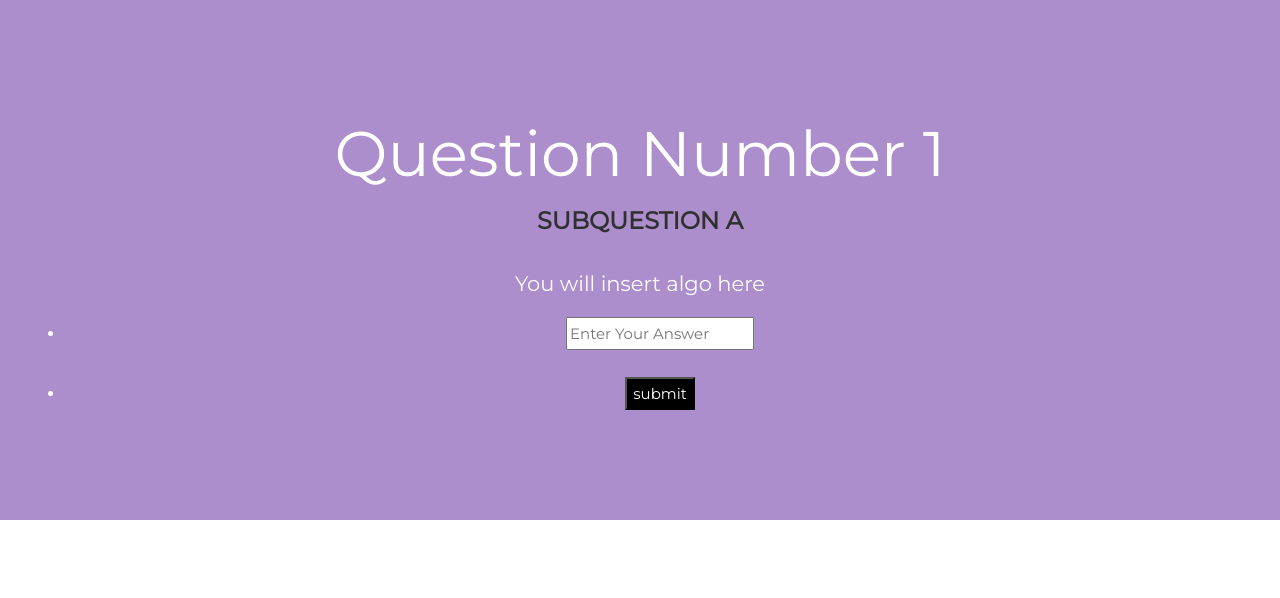
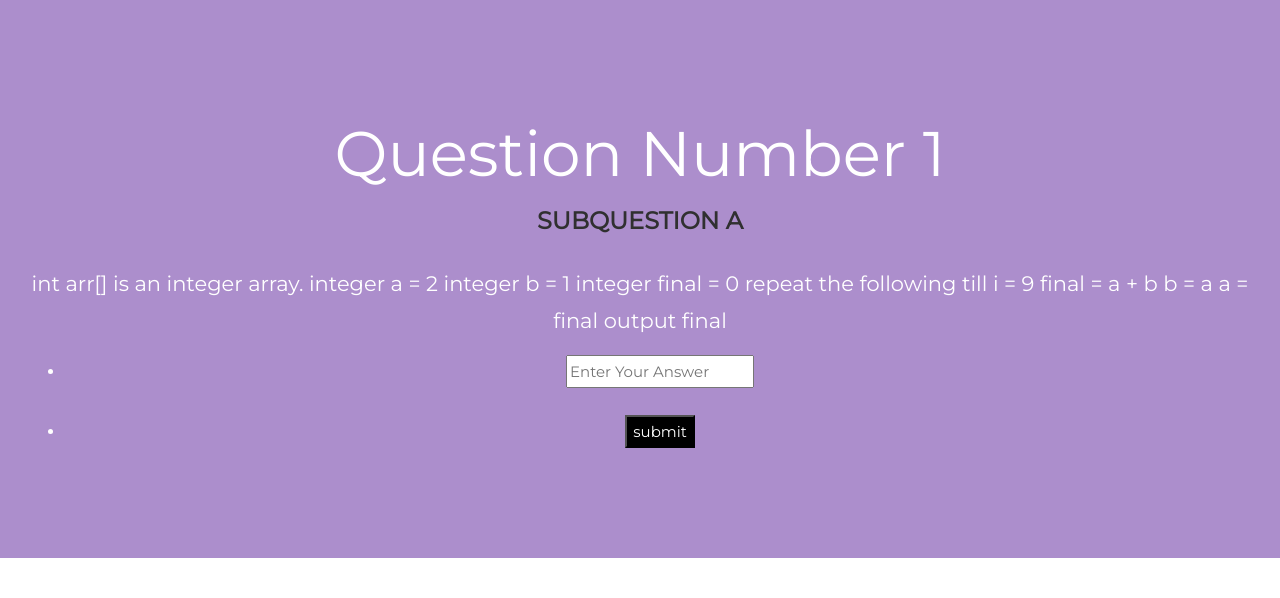
Before and after one commit to rpanchal1996/djacmtechathlon, a Django app: page /submit1 in a window 1280 px wide. Shown: the part 181-779 px from the top of the page. Run offline with Django 3.2, Linux system fonts and the light colour scheme; the visitor is signed in with stand-in values (Sample User, id 1); some libraries are stand-ins or nearby versions.

Commit message:
added the algos to 1a 1b 1c

```diff
--- a/trinity/templates/submit1.html
+++ b/trinity/templates/submit1.html
@@ -219,7 +219,16 @@
 <div class="jumbotron text-center">
   <h1>Question Number 1</h1>
   <h2>SubQuestion a</h2>
-  <p> You will insert algo here</p>
+  <p> int arr[] is an integer array.
+  integer a = 2
+  integer b = 1
+  integer final = 0
+  repeat the following till i = 9
+    final = a + b
+    b = a
+    a = final
+  output final
+</p>
   <form method="post" action='/submit2'>
                     {% csrf_token %}
                     <ul>
```
Also changed, not shown: trinity/templates/submit2.html (+9 -1 lines), trinity/templates/submit3.html (+8 -1 lines).
